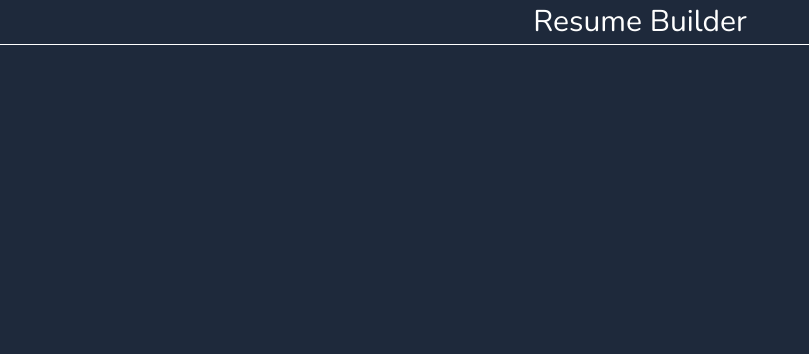
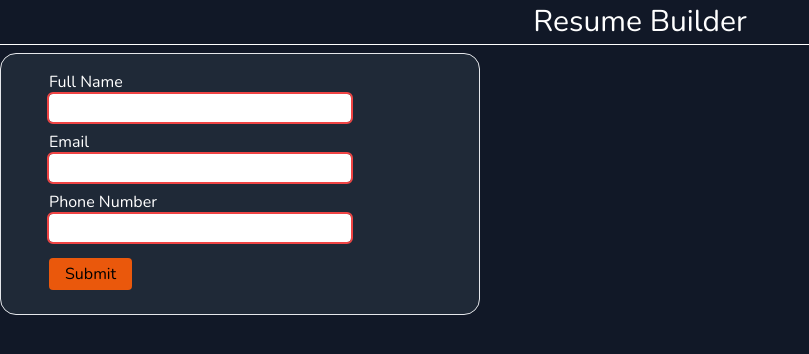
Before and after one commit to BlueVelocity/resume-generator, a React (Vite) app: page / in a window 1280 px wide. Shown: the top 354 px of the page, without its empty margins (0-809 px from the left). Built offline with nearby package versions, Linux system fonts and the light colour scheme.

Commit message:
Show general info input fields

```diff
--- a/index.html
+++ b/index.html
@@ -1,13 +1,13 @@
 <!doctype html>
-<html lang="en" class="w-full min-h-full bg-main">
+<html lang="en" class="w-full min-h-full bg-main flex justify-center">
   <head>
     <meta charset="UTF-8" />
     <link rel="icon" type="image/svg+xml" href="./public/sheet_icon.png" />
     <meta name="viewport" content="width=device-width, initial-scale=1.0" />
     <title>Resume Builder</title>
   </head>
-  <body>
-    <div id="root"></div>
+  <body className="flex-1 flex justify-center">
+    <div id="root" className="flex-1 flex justify-center"></div>
     <script type="module" src="/src/main.jsx"></script>
   </body>
 </html>
--- a/src/App.jsx
+++ b/src/App.jsx
@@ -1,3 +1,9 @@
-function App() {}
+import UserInput from "./components/UserInput.jsx";
 
-export default App;
+export default function App() {
+  return (
+    <main className="flex-1 max-w-screen-xl align-self-center grid grid-cols-main gap-1">
+      <UserInput />
+    </main>
+  );
+}
--- a/src/components/FieldCollection.jsx
+++ b/src/components/FieldCollection.jsx
@@ -0,0 +1,29 @@
+import { useState } from "react";
+
+export default function FieldCollection({ fields }) {
+  return (
+    <form className="w-full my-4 px-12" onSubmit={(e) => e.preventDefault()}>
+      <ul>
+        {fields.map((fieldData) => {
+          return (
+            <li key={fieldData.id} className="flex flex-col my-2 pr-20">
+              <label htmlFor={fieldData.id}>{fieldData.label}</label>
+              <input
+                type={fieldData.type}
+                id={fieldData.id}
+                required
+                pattern={fieldData.pattern !== undefined && fieldData.pattern}
+                className="text-black outline outline-2 rounded p-0.5 invalid:outline-red-500 valid:outline-green-500"
+              />
+            </li>
+          );
+        })}
+      </ul>
+      <button className="justify-self-center text-black bg-accent rounded px-4 py-1 my-2">
+        Submit
+      </button>
+    </form>
+  );
+}
+
+// { id: , name: , type: }
--- a/src/components/UserInput.jsx
+++ b/src/components/UserInput.jsx
@@ -0,0 +1,10 @@
+import FieldCollection from "./FieldCollection.jsx";
+import inputFieldsData from "../data/inputFieldsData.js";
+
+export default function UserInput({ fieldSets }) {
+  return (
+    <div className="flex-1 w-full bg-secondary border border-solid rounded-2xl">
+      <FieldCollection fields={inputFieldsData.general} />
+    </div>
+  );
+}
--- /dev/null
+++ b/src/data/inputFieldsData.js
@@ -0,0 +1,18 @@
+export default {
+  general: [
+    { id: 1, label: "Full Name", type: "text", pattern: "\\w+\\s+\\w+" },
+    { id: 2, label: "Email", type: "email" },
+    {
+      id: 3,
+      label: "Phone Number",
+      type: "tel",
+    },
+  ],
+  experience: [
+    { id: 1, label: "Company Name", type: "text" },
+    { id: 2, label: "Position Title", type: "text" },
+    { id: 3, label: "Main Responsibilities", type: "text" },
+    { id: 4, label: "Start Date", type: "date" },
+    { id: 5, label: "End Date", type: "date" },
+  ],
+};
--- a/src/index.css
+++ b/src/index.css
@@ -36,4 +36,5 @@
 
 :root {
   font-family: "Nunito", "Times New Roman", sans-serif;
+  color: white;
 }
--- a/tailwind.config.js
+++ b/tailwind.config.js
@@ -5,9 +5,12 @@ export default {
     extend: {
       colors: {
         background: "#e2e8f0",
-        main: "#1e293b",
-        secondary: "#1e293b",
+        main: "#111827",
+        secondary: "#1f2937",
         accent: "#ea580c",
+      },
+      gridTemplateColumns: {
+        main: "30rem minmax(50rem, 1fr)",
       },
     },
   },
```
